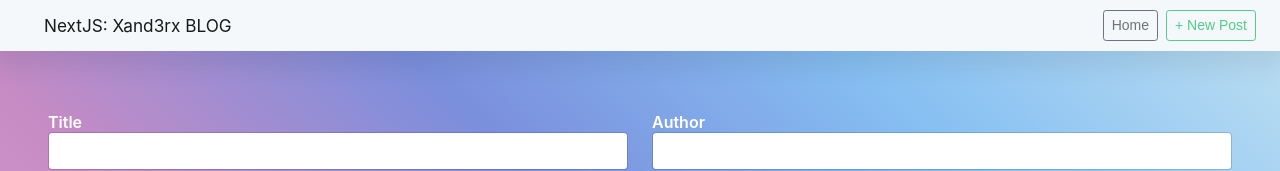
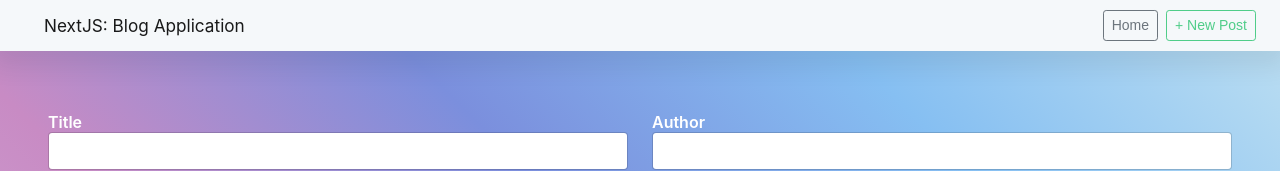
Before and after one commit to Xand3rxx/nextjs-blog-application, a Next.js app: page /posts/create in a window 1280 px wide. Shown: the top 171 px of the page. Built offline with nearby package versions, Linux system fonts and the light colour scheme.

Commit message:
Changed application name

```diff
--- a/components/Layout.js
+++ b/components/Layout.js
@@ -27,7 +27,7 @@ const Layout = (props) => {
         <div className={`${styles.containerFluid}`}>
           <Link href={routes.home} passHref>
             <a className={`${styles.navbarBrand} ${styles.mx5}`}>
-              NextJS: Xand3rx BLOG
+              NextJS: Blog Application
               {props.appName}
             </a>
           </Link>
```
